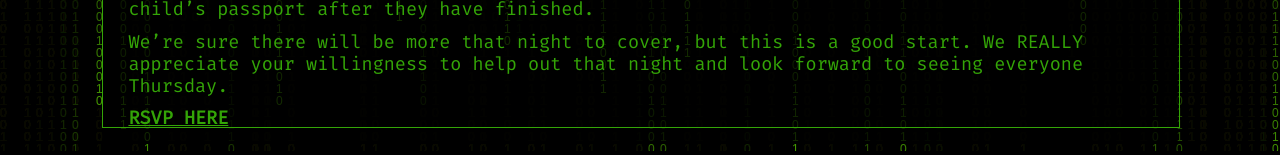
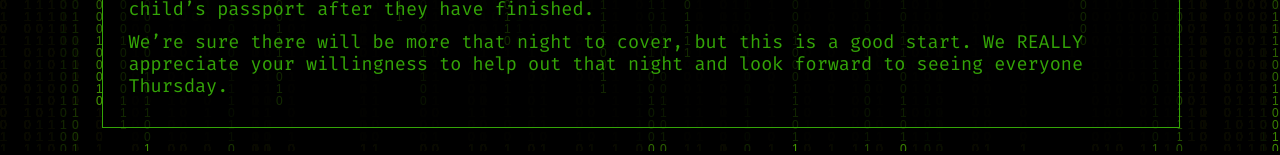
Before and after one commit to ramhacks/ramhacks.github.io, a Jekyll site: the page built from _posts/2019-10-21-STEAMNIGHT.md, in a window 1280 px wide. Shown: the part 899-1054 px from the top of the page. Built offline with Jekyll 4.4.1, drawn with Linux system fonts in a browser that asks for light colours.

Commit message:
Update 2019-10-21-STEAMNIGHT.md

```diff
--- a/_posts/2019-10-21-STEAMNIGHT.md
+++ b/_posts/2019-10-21-STEAMNIGHT.md
@@ -26,4 +26,4 @@
 
 
 
-[**RSVP HERE**](https://docs.google.com/forms/d/e/1FAIpQLSeuNS8B2wTNJXS0EcRkac8PvOGlzIG6qMrr3fUDnQ7Fg3pFBw/viewform)
+[//]: # ([**RSVP HERE**](https://docs.google.com/forms/d/e/1FAIpQLSeuNS8B2wTNJXS0EcRkac8PvOGlzIG6qMrr3fUDnQ7Fg3pFBw/viewform))
```
